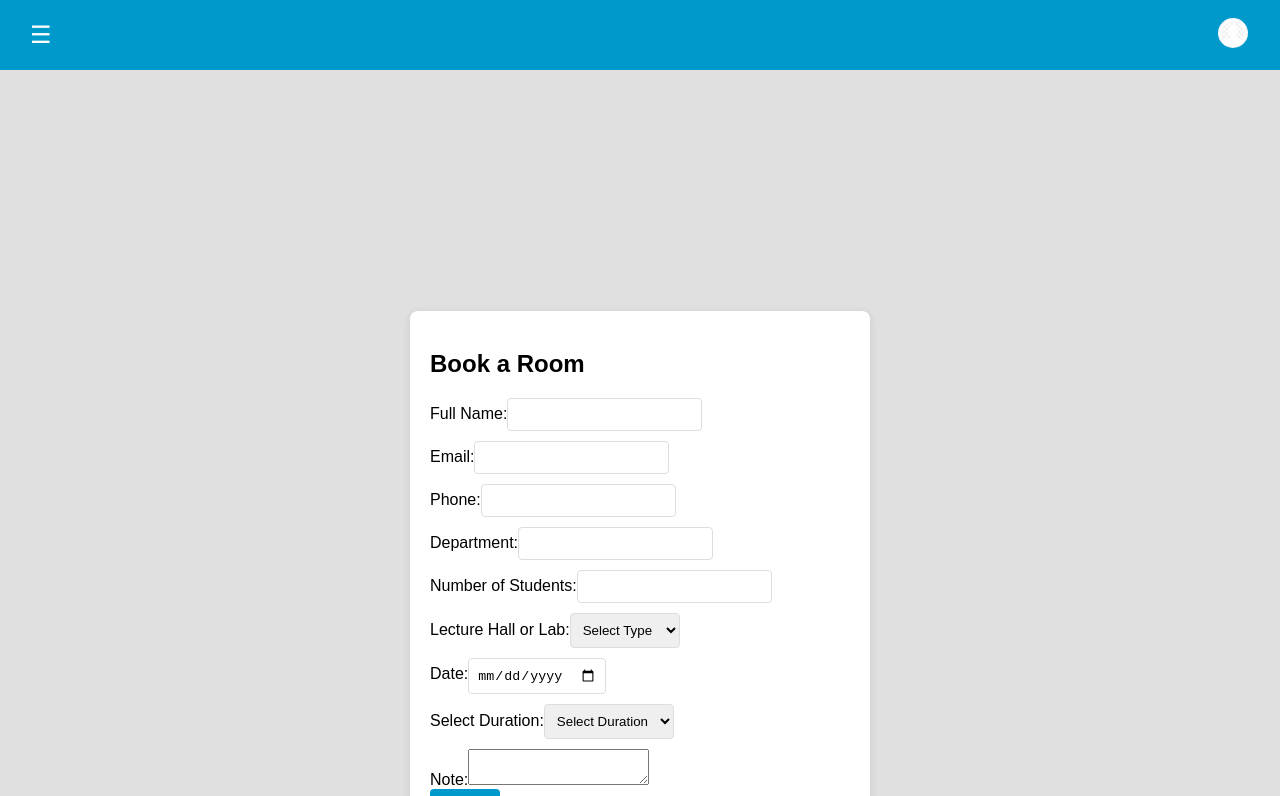
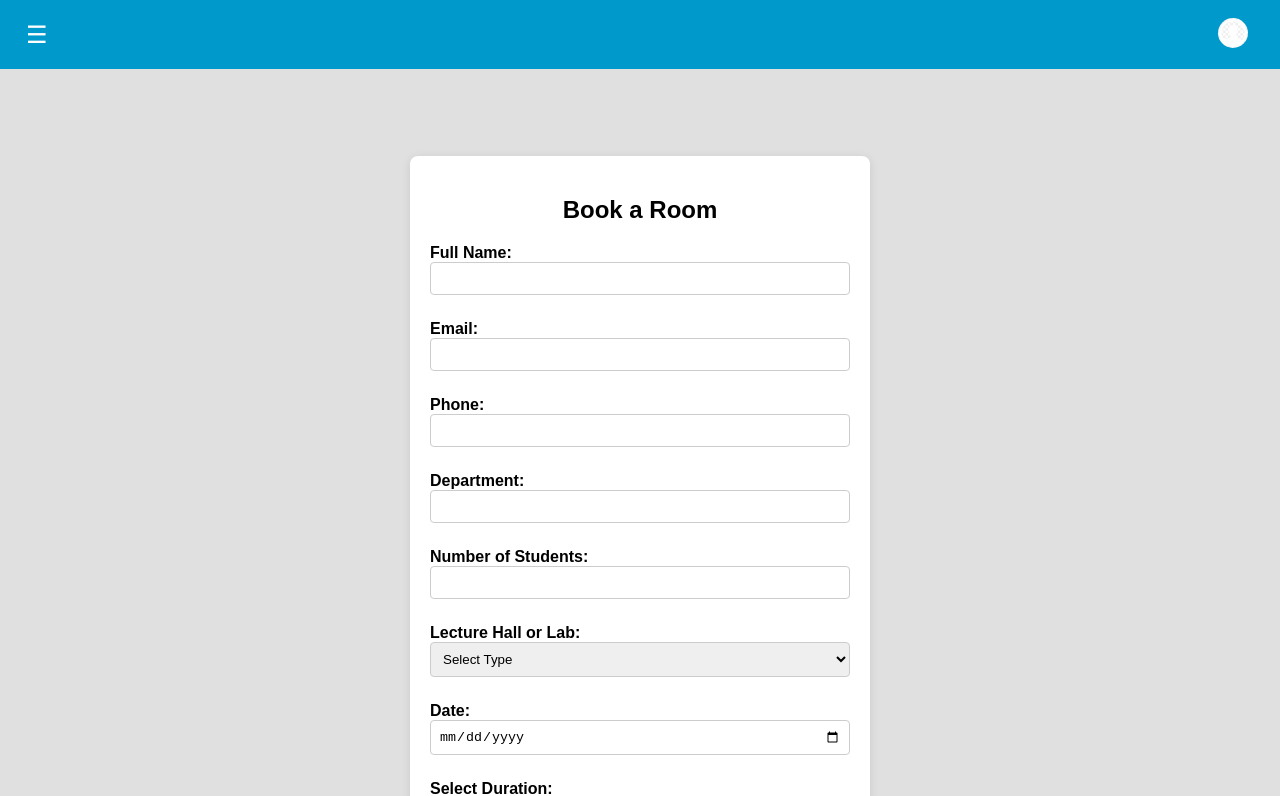
Before and after one commit to gunathilakax/ReservationSystem, a React (Vite) app in the folder frontend/: page /booking in a window 1280 px wide. Shown: the top 796 px of the page. Built offline with nearby package versions, Linux system fonts and the light colour scheme; no server answers.

Commit message:
Correction

```diff
--- a/frontend/src/pages/LecturerBookingPage.css
+++ b/frontend/src/pages/LecturerBookingPage.css
@@ -1,42 +1,53 @@
-/* General styles for the booking page */
-/*.booking-container {
-  max-width: 600px;
-  margin: auto;
-  padding: 50px;
-  border: 1px solid #dddddd;
-  border-radius: 8px;
-  background-color: #f9f9f9;
-}*/
+.lecbookingpage-booking-containor {
+  padding: 20px;
+  display: flex;
+  flex-direction: column;
+  align-items: center;
+  padding: 20px;
+  width: 500px;
+  min-height: 100vh; /* Ensure full height */
+  margin-top: 67px;
+  }
 
-.booking-container h2 {
+.lecbookingpage-forem-section {
+  margin-top: 400px;
+  background-color: white; /* White background for the form */
+  border-radius: 8px; /* Rounded corners */
+  box-shadow: 0 2px 10px rgba(0, 0, 0, 0.1); /* Subtle shadow */
+  padding: 20px;
+  max-width: 500px; /* Limit form width */
+  width: 100%; /* Responsive width */
+}
+
+.lecbookingpage-booking-containor h2 {
   text-align: center;
   margin-bottom: 20px;
 }
 
-.booking-container form {
+.lecbookingpage-booking-containor form {
   display: flex;
   flex-direction: column;
 }
 
-.booking-container form div {
+.lecbookingpage-booking-containor form div {
   margin-bottom: 15px;
 }
 
-.booking-container form label {
+.lecbookingpage-booking-containor form label {
   margin-bottom: 5px;
   font-weight: bold;
 }
 
-.booking-container form input,
-.booking-container form select,
-.booking-container form textarea {
+.lecbookingpage-booking-containor form input,
+.lecbookingpage-booking-containor form select,
+.lecbookingpage-booking-containor form textarea {
   width: 100%;
   padding: 8px;
   border: 1px solid #ccc;
   border-radius: 4px;
 }
 
-.booking-container form textarea {
+.lecbookingpage-booking-containor form textarea {
   resize: vertical;
 }
 
@@ -54,7 +65,7 @@
 }*/
 
 /* Modal (pop-up) styles */
-.modal-overlay {
+.booking-successful-modal-overlay {
   position: fixed;
   top: 0;
   left: 0;
@@ -66,7 +77,7 @@
   align-items: center;
 }
 
-.modal-content {
+.booking-successful-modal-content {
   background: #fff;
   padding: 20px;
   border-radius: 8px;
@@ -74,7 +85,7 @@
   box-shadow: 0 4px 8px rgba(0, 0, 0, 0.2);
 }
 
-.modal-button {
+.booking-successful-modal-button {
   padding: 10px 20px;
   border: none;
   border-radius: 4px;
@@ -83,34 +94,17 @@
   cursor: pointer;
 }
 
-.modal-button:hover {
+.booking-successful-modal-button:hover {
   background-color: #006699;
 }
 
 /* src/pages/LecturerBookingPage.css */
 
-.booking-containor {
-padding: 20px;
-display: flex;
-flex-direction: column;
-align-items: center;
-padding: 20px;
-width: 500px;
-min-height: 100vh; /* Ensure full height */
-margin-top: 67px;
-}
 
-.forem-section {
-  margin-top: 400px;
-  background-color: white; /* White background for the form */
-  border-radius: 8px; /* Rounded corners */
-  box-shadow: 0 2px 10px rgba(0, 0, 0, 0.1); /* Subtle shadow */
-  padding: 20px;
-  max-width: 500px; /* Limit form width */
-  width: 100%; /* Responsive width */
-}
 
-button {
+
+
+.lecbookingpage-forem-section button {
   padding: 10px;
   background-color: #0099CC; /* Primary button color */
   color: white; /* Button text color */
@@ -121,15 +115,20 @@ button {
   transition: background-color 0.3s; /* Smooth transition */
 }
 
-button:hover {
+.lecbookingpage-forem-section button:hover {
   background-color: #006699; /* Darker shade on hover */
 }
 
-.requests-section {
+.lecbookingpage-requests-section {
 margin-top: 40px;
 }
 
-.lecturer-booking-card {
+.lecbookingpage-booking-requests {
+  display: flex;
+  flex-direction: column;
+}
+
+.lecbookingpage-lecturer-booking-card {
 border: 1px solid #ddd;
 border-radius: 8px;
 padding: 15px;
@@ -139,11 +138,6 @@ box-shadow: 0 4px 8px rgba(0, 0, 0, 0.1);
 width: 500px;
 }
 
-.lecturer-booking-card h3 {
+.lecbookingpage-lecturer-booking-card h3 {
 margin-top: 0;
 }
-
-.booking-requests {
-display: flex;
-flex-direction: column;
-}
--- a/frontend/src/pages/LecturerBookingPage.jsx
+++ b/frontend/src/pages/LecturerBookingPage.jsx
@@ -102,9 +102,9 @@ const LecturerBookingPage = () => {
   };
 
   return (
-    <div className="booking-containor">
+    <div className="lecbookingpage-booking-containor">
       <LecturerNavBar /><br /><br />
-      <div className="forem-section">
+      <div className="lecbookingpage-forem-section">
         <h2>Book a Room</h2>
         <form onSubmit={handleSubmit}>
           <div>
@@ -206,20 +206,20 @@ const LecturerBookingPage = () => {
           {error && <p className="error">{error}</p>}
         </form>
         {showModal && (
-          <div className="modal-overlay">
-            <div className="modal-content">
+          <div className="booking-successful-modal-overlay">
+            <div className="booking-successful-modal-content">
               <p>Booking request submitted successfully.</p>
-              <button className="modal-button" onClick={handleCloseModal}>OK</button>
+              <button className="booking-successful-modal-button" onClick={handleCloseModal}>OK</button>
             </div>
           </div>
         )}
       </div>
-      <div className="requests-section">
+      <div className="lecbookingpage-requests-section">
         <h2>Your Booking Requests</h2>
-        <div className="booking-requests">
+        <div className="lecbookingpage-booking-requests">
           {bookingRequests.length > 0 ? (
             bookingRequests.map((request) => (
-              <div className="lecturer-booking-card" key={request._id}>
+              <div className="lecbookingpage-lecturer-booking-card" key={request._id}>
                 <h3>Booking Request</h3>
                 <p><strong>Date:</strong> {new Date(request.date).toLocaleDateString()}</p>
                 <p><strong>Time Slot:</strong> {request.timeSlot}</p>
```
